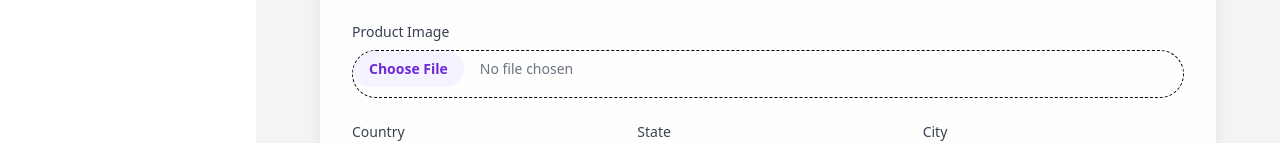
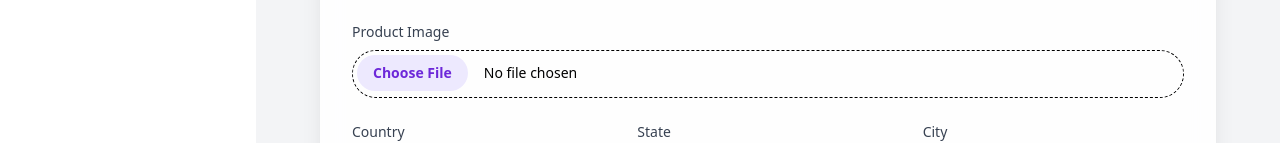
Before and after one commit to kiran2530/E-Market-Frontend, a React (Vite) app: page /dashboard/add-product in a window 1280 px wide. Shown: the part 658-801 px from the top of the page. Built offline with nearby package versions, Linux system fonts and the light colour scheme; no server answers.

Commit message:
small update

```diff
--- a/src/components/common/about/About.jsx
+++ b/src/components/common/about/About.jsx
@@ -39,7 +39,7 @@ const teamMembers = [
     role: 'Frontend Developer',
     image:
       'https://res.cloudinary.com/dtyyhhrtx/image/upload/v1734506278/WhatsApp_Image_2024-12-18_at_12.32.24_PM_rudwwe.jpg',
-    portfolio: 'https://sanketpatil.onrender.com/'
+    portfolio: 'https://sanket-28.github.io/Portfolio.github.io/'
   },
   {
     name: 'Akhilesh Patil',
@@ -188,7 +188,13 @@ export default function About () {
                   <p className='text-sm text-blue-600 dark:text-gray-300 mb-1'>
                     {member.role}
                   </p>
-                  <a href={member.portfolio} target='_blank' className='bg-gray-200 text-black py-1 px-2 rounded text-xs'>Portfolio</a>
+                  <a
+                    href={member.portfolio}
+                    target='_blank'
+                    className='bg-gray-200 text-black py-1 px-2 rounded text-xs'
+                  >
+                    Portfolio
+                  </a>
                 </div>
               </motion.div>
             ))}
--- a/src/components/vendor/dashboard/AddProduct.jsx
+++ b/src/components/vendor/dashboard/AddProduct.jsx
@@ -212,13 +212,13 @@ export default function AddProductForm () {
               name='image'
               accept='image/*'
               required
-              className='mt-1 block w-full text-sm text-gray-500
+              className='mt-1 block w-full text-sm text-black
                 file:mr-4 file:py-2 file:px-4
                 file:rounded-full file:border-0
                 file:text-sm file:font-semibold
-                file:bg-violet-50 file:text-violet-700
-                hover:file:bg-violet-100
-                transition duration-150 ease-in-out h-12 border border-dashed border-black rounded-full'
+                file:bg-violet-100 file:text-violet-700
+                hover:file:bg-violet-200
+                transition duration-150 ease-in-out h-12 border border-dashed border-black rounded-full p-1'
             />
           </motion.div>
           <div className='grid grid-cols-1 md:grid-cols-3 gap-6'>
--- a/src/components/vendor/dashboard/Analytics.jsx
+++ b/src/components/vendor/dashboard/Analytics.jsx
@@ -141,7 +141,7 @@ const Analytics = () => {
                   initial={{ opacity: 0, x: -50 }}
                   animate={{ opacity: 1, x: 0 }}
                   transition={{ duration: 0.5 }}
-                  className='bg-white p-6 rounded-lg shadow-lg border border-black'
+                  className='bg-white p-4 rounded-lg shadow-lg border border-black'
                 >
                   <h2 className='text-xl font-semibold mb-4'>
                     Weekly{' '}
@@ -157,7 +157,7 @@ const Analytics = () => {
                   initial={{ opacity: 0, x: 50 }}
                   animate={{ opacity: 1, x: 0 }}
                   transition={{ duration: 0.5 }}
-                  className='bg-white p-6 rounded-lg shadow-lg border border-black'
+                  className='bg-white p-4 rounded-lg shadow-lg border border-black'
                 >
                   <h2 className='text-xl font-semibold mb-4'>Weekly Orders</h2>
                   <div className='h-80'>
@@ -169,7 +169,7 @@ const Analytics = () => {
                   initial={{ opacity: 0, y: 50 }}
                   animate={{ opacity: 1, y: 0 }}
                   transition={{ duration: 0.5 }}
-                  className='bg-white p-6 rounded-lg shadow-lg md:col-span-2 border border-black'
+                  className='bg-white p-4 rounded-lg shadow-lg md:col-span-2 border border-black'
                 >
                   <h2 className='text-xl font-semibold mb-4'>
                     Product Categories
@@ -184,7 +184,7 @@ const Analytics = () => {
                 initial={{ opacity: 0, y: 50 }}
                 animate={{ opacity: 1, y: 0 }}
                 transition={{ duration: 0.5, delay: 0.2 }}
-                className='mt-8 bg-white p-6 rounded-lg shadow-lg '
+                className='mt-8 bg-white p-4 rounded-lg shadow-lg '
               >
                 <h2 className='text-xl font-semibold mb-4'>Quick Stats</h2>
                 <div className='grid grid-cols-1 md:grid-cols-3 gap-4'>
--- a/src/components/vendor/dashboard/VendorHome.jsx
+++ b/src/components/vendor/dashboard/VendorHome.jsx
@@ -131,7 +131,7 @@ const VendorHome = data => {
 
       {/* Chart Section */}
       <div className='grid grid-cols-1 lg:grid-cols-2 gap-8 mb-8'>
-        <div className='bg-white p-6 rounded-lg shadow-md'>
+        <div className='bg-white p-4 rounded-lg shadow-md'>
           <h2 className='text-lg sm:text-xl font-semibold mb-4'>
             Sales Overview
           </h2>
@@ -145,9 +145,10 @@ const VendorHome = data => {
             </BarChart>
           </ResponsiveContainer>
         </div>
-        <div className='bg-white p-6 rounded-lg shadow-md relative'>
+        <div className='bg-white p-4 rounded-lg shadow-md relative'>
           <h2 className='text-lg sm:text-xl font-semibold mb-4'>
-            Category Distribution
+            Category <br />
+            Distribution
           </h2>
           <ResponsiveContainer width='100%' height={300}>
             <PieChart>
```
